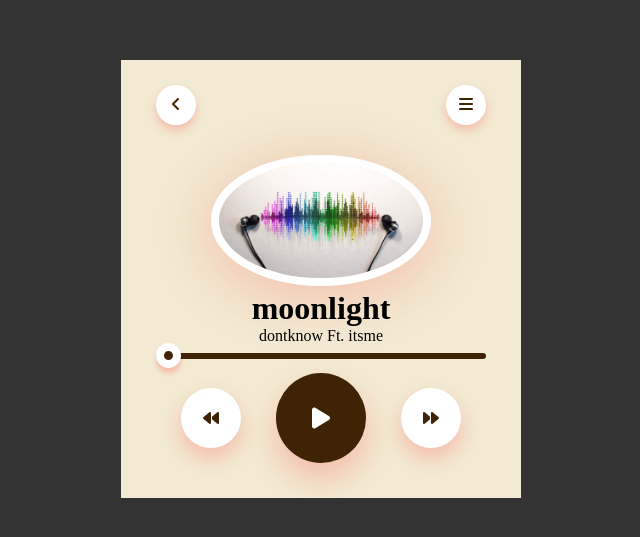
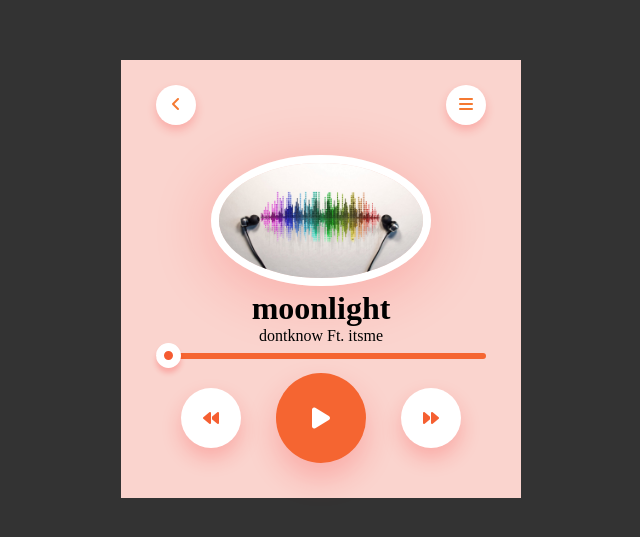
Before and after one commit to vissakanVJ/vissakanVJ.github.io, a plain HTML site: page index.html in a window 1280 px wide. Shown: the part 121-658 px from the top of the page, without its empty margins (319-959 px from the left). Drawn offline with Linux system fonts and the light colour scheme.

Commit message:
player.css

```diff
--- a/player.css
+++ b/player.css
@@ -14,7 +14,7 @@
     flex-wrap: wrap;
 }
 .music-player{
-    background: #F2EAD3;
+    background: #fad4ce;
     width: 400px;;
     padding: 25px 35px;
     text-align: center;
@@ -31,7 +31,7 @@ nav .circle{
     height: 40px;
     line-height: 40px;
     background: #fff;
-    color: #3F2305;
+    color: #f57931;
     box-shadow: 0 5px 10px rgba(255, 26, 26, 0.22);
 }
 .img{
@@ -44,14 +44,14 @@ nav .circle{
     -webkit-appearance: none;
     width: 100%;
     height: 6px;
-    background: #3F2305;
+    background: #f56531;
     border-radius: 4px;
     cursor: pointer;
     margin-top: 8px;
 }
 #prog::-webkit-slider-thumb{
     -webkit-appearance: none;
-    background: #3F2305;
+    background: #f55b31;
     width: 25px;
     height: 25px;
     border-radius: 50%;
@@ -72,11 +72,11 @@ nav .circle{
     align-items: center;
     justify-content: center;
     border-radius: 50%;
-    color: #3F2305;
+    color: #f55f31;
     box-shadow: 0 10px 20px rgba(255, 26, 26, 0.22);
 }
 .controls div:nth-child(2){
     transform: scale(1.5);
-    background: #3F2305;
+    background: #f56531;
     color: #fff;
 }
```
